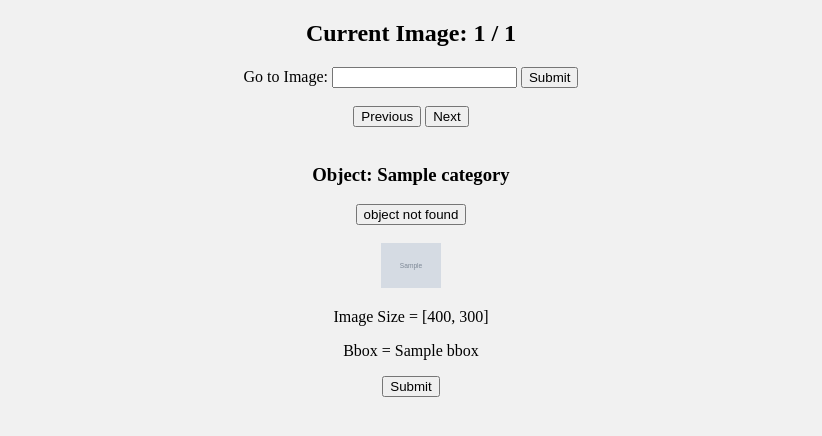
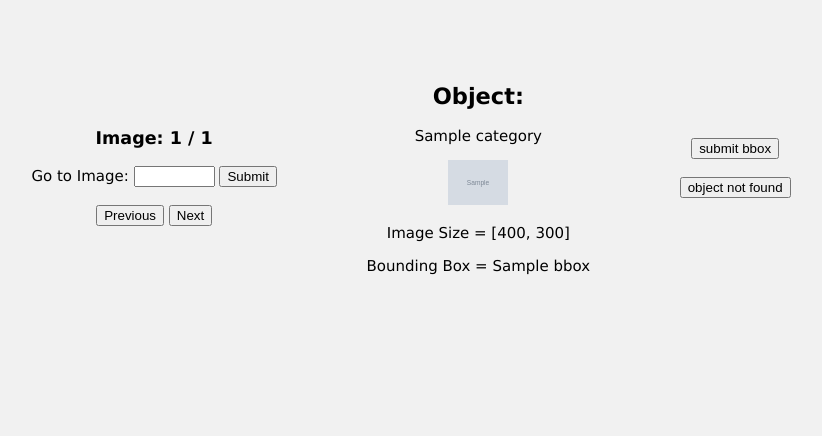
Before and after one commit to SLUVisLab/image-annotator, a Flask app: template templates/index.html in a window 1280 px wide. Shown: the top 436 px of the page, without its empty margins (229-1051 px from the left). Run offline with Flask 2, Linux system fonts and the light colour scheme; the template is opened without the code that fills it: most values are stand-ins (such as "Sample title", 1, 10 or a date in 2020); grey boxes marked "Sample" are stand-in pictures; parts of the project's set-up code (start-up, migrations or seed data) failed here and were passed over; some libraries are stand-ins or nearby versions.

Commit message:
redesign

```diff
--- a/app.py
+++ b/app.py
@@ -54,10 +54,10 @@ def index():
         # extract bbox list
         # write to csv at index of current image
         elif form_name == "submit_bbox_form":
-            bbox = request.form['submit_bbox_button']
+            bbox = request.form['bbox_value']
             # check for empty submission
-            if bbox != 'Submit':
-                bbox = bbox.strip('submit bbox = []').split(',')
+            if bbox != '[]' and bbox != 'not found':
+                bbox = bbox.strip('[]').split(',')
                 bbox = [int(x) for x in bbox]
                 dataManager.write_bbox(session["image_id"], str(bbox))
                 session["image_id"] += 1
@@ -68,13 +68,11 @@ def index():
             dataManager.write_bbox(session["image_id"], 'not found')
             session["image_id"] += 1
 
-
     # loading page
     elif request.method == "GET":
         if not "image_id" in session:
             session["image_id"] = 1
 
-    print(session["image_id"])
     bbox_instance = dataManager.get_instance(session["image_id"])
     existing_bbox = bbox_instance.bbox
     existing_bbox = "[]" if existing_bbox == "nan" else existing_bbox
--- a/static/canvas.js
+++ b/static/canvas.js
@@ -71,8 +71,8 @@ $(canvas).on('mouseup', function(e) {
     // send unscaled bbox coordinates to index.html
     var bbox = "[" + Math.round(xmin / img_scale_ratio) + ", " + Math.round(xmax / img_scale_ratio) + ", " +
                      Math.round(ymin / img_scale_ratio) + ", " + Math.round(ymax / img_scale_ratio) + "]";
-    document.getElementById("bbox_scaled").innerHTML = "Bbox = " + bbox;
-    document.getElementById("submit_bbox_button").value = "submit bbox = " + bbox;
+    document.getElementById("bbox_scaled").innerHTML = "Bounding Box = " + bbox;
+    document.getElementById("bbox_value").value = bbox;
 });
 
 // Mousemove
--- a/templates/index.html
+++ b/templates/index.html
@@ -15,17 +15,33 @@
         .previous_img, .next_img {
             display: inline-block;
         }
+        .container {
+            display: flex;
+            align-items: center;
+            justify-content: center;
+            text-align: center;
+            margin-top: 5%;
+            font-size: 15px;
+            font-family: Verdana, Geneva, Tahoma, sans-serif;
+        }
+        .left_col {
+            margin-right: 7%;
+        }
+        .right_col {
+            margin-left: 7%;
+        }
     </style>
 </head>
 <body>
-    <center>
 
-        <h2>Current Image: {{ data["index"] }} / {{ data["max_index"] }}</h2>
 
+        <div class="container">
+            <div class="left_col">
+                <h3>Image: {{ data["index"] }} / {{ data["max_index"] }}</h3>
                 <form class="custom_index", action="/", method="post">
                     <label for="custom_index">Go to Image:</label>
                     <input type="hidden" name="form_name" value="custom_index_form">
-            <input type="text" id="custom_index" name="custom_index">
+                    <input type="text" id="custom_index" name="custom_index" size="7">
                     <input type="submit"><br>
                 </form><br>
 
@@ -38,26 +54,34 @@
                     <input type="hidden" name="form_name" value="next_form">
                     <input type="submit" value="Next" id="next_img" name="next_img"><br>
                 </form><br><br>
+            </div>
 
-        <h3>Object: {{data["category"]}}</h3>
+            <div class="middle_col">
+                <h2>Object: </h2>
+                <p>{{data["category"]}}</p>
+
+                <canvas id="canvas"></canvas>
+
+                <p id="img_size">Image Size = []</p>
+                <p id="bbox_scaled">Bounding Box = {{ data["bbox"] }}</p>
+            </div>
+
+            <div class="right_col">
+                <form class="submit_bbox", action="/", method="post">
+                    <input type="hidden" name="form_name" value="submit_bbox_form">
+                    <input type="hidden" name="bbox_value" id="bbox_value" value="[]">
+                    <input type="submit" id="submit_bbox_button" name="submit_bbox_button" value="submit bbox">
+                </form><br>
 
                 <form class="not_found", action="/", method="post">
                     <input type="hidden" name="form_name" value="not_found_form">
                     <input type="submit" value="object not found" id="not_found" name="not_found">
                 </form><br>
-
-        <canvas id="canvas"></canvas>
-
-        <p id="img_size">Image Size = []</p>
-        <p id="bbox_scaled">Bbox = {{ data["bbox"] }}</p>
-
-        <form class="submit_bbox", action="/", method="post">
-            <input type="hidden" name="form_name" value="submit_bbox_form">
-            <input type="submit" id="submit_bbox_button" name="submit_bbox_button">
-        </form><br>
+            </div>
+        </div>
 
         <script id="canvas_script" data-url='{{ data["image_url"] }}' src="static/canvas.js"></script>
-    </center>
+
 </body>
 
 </html>
```
Lines whose indentation alone changed are shown as unchanged.
